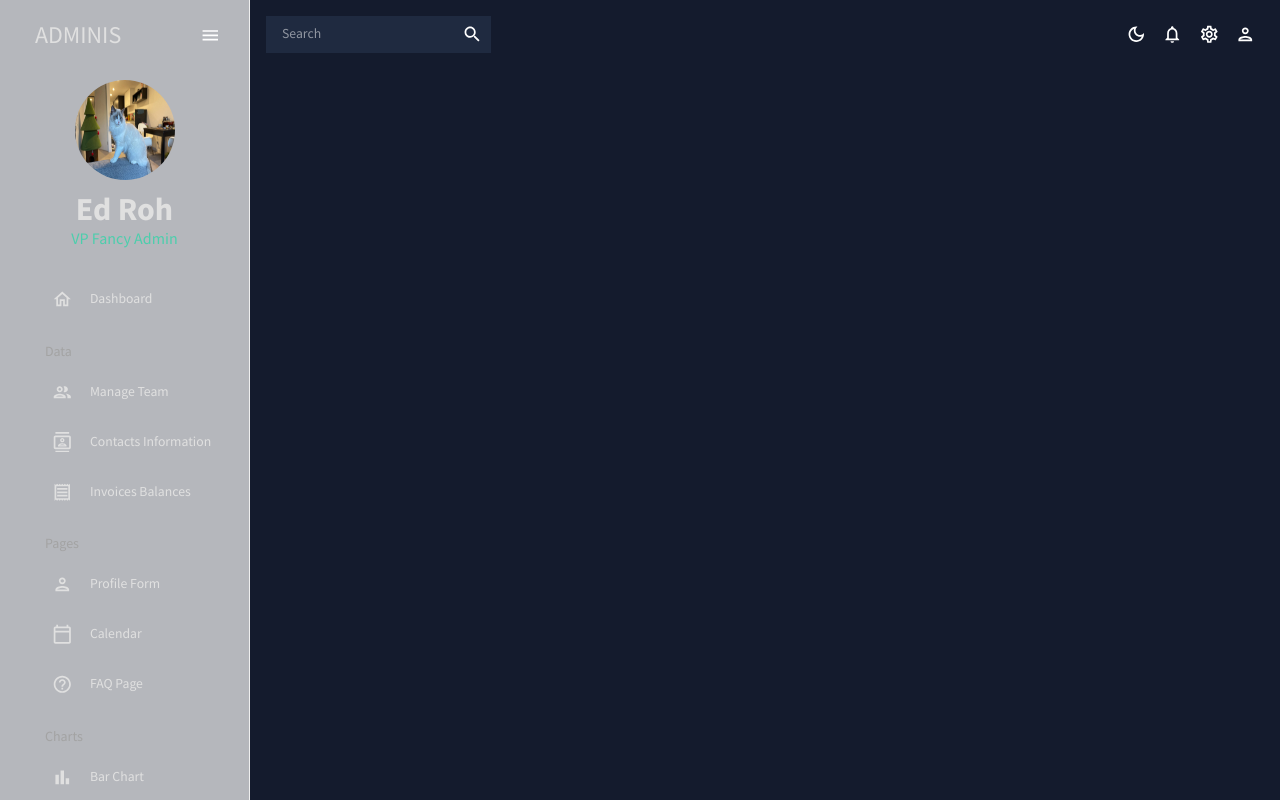
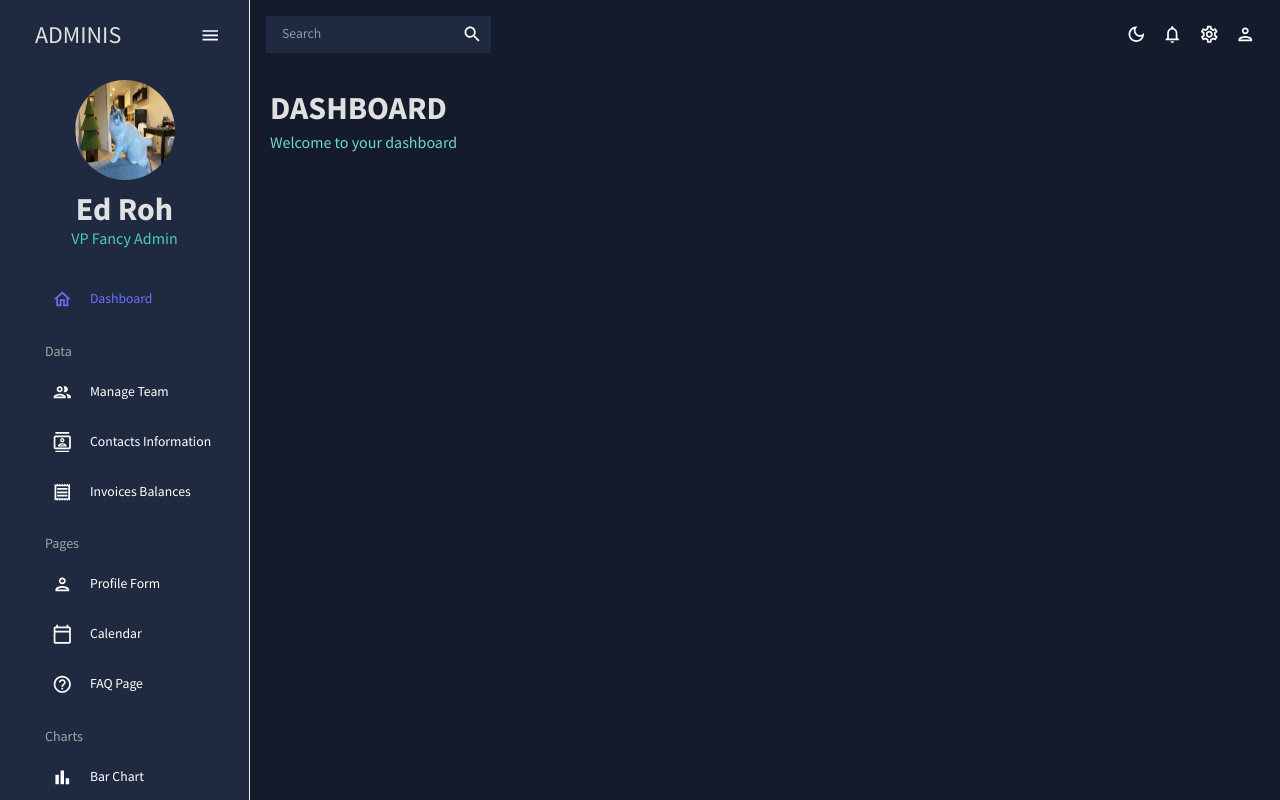
Before and after one commit to waterSensei/react-admin, a React (Create React App) app: page / in a window 1280 px wide. Shown: the top 800 px of the page. Built offline with nearby package versions, Linux system fonts and the light colour scheme.

Commit message:
fixed sidebar; add header for Dashboard.

```diff
--- a/src/App.js
+++ b/src/App.js
@@ -2,7 +2,7 @@ import { useState } from "react";
 import { Routes, Route } from "react-router-dom";
 import Topbar from "./scenes/global/Topbar";
 import MySideBar from "./scenes/global/MySideBar";
-// import Dashboard from "./scenes/dashboard";
+import Dashboard from "./scenes/dashboard";
 // import Team from "./scenes/team";
 // import Invoices from "./scenes/invoices";
 // import Contacts from "./scenes/contacts";
@@ -28,7 +28,7 @@ function App() {
           <main className="content">
             <Topbar />
             <Routes>
-              {/* <Route path="/" element={<Dashboard />} /> */}
+              <Route path="/" element={<Dashboard />} />
               {/* <Route path="/team" element={<Team />} /> */}
               {/* <Route path="/contacts" element={<Contacts />} /> */}
               {/* <Route path="/invoices" element={<Invoices />} /> */}
--- /dev/null
+++ b/src/components/Header.jsx
@@ -0,0 +1,24 @@
+import { Typography, Box, useTheme } from "@mui/material";
+import { tokens } from "../theme";
+
+const Header = ({ title, subtitle }) => {
+  const theme = useTheme();
+  const colors = tokens(theme.palette.mode);
+  return (
+    <Box mb="30px">
+      <Typography
+        variant="h2"
+        color={colors.grey[100]}
+        fontWeight="bold"
+        sx={{ mb: "5px" }}
+      >
+        {title}
+      </Typography>
+      <Typography variant="h5" color={colors.greenAccent[400]}>
+        {subtitle}
+      </Typography>
+    </Box>
+  );
+};
+
+export default Header;
--- a/src/scenes/dashboard/index.jsx
+++ b/src/scenes/dashboard/index.jsx
@@ -1,5 +1,14 @@
+import { Box } from "@mui/system";
+import Header from "../../components/Header";
+
 const Dashboard = () => {
-    return <div>Dashboard</div>
+  return (
+    <Box m="20px">
+      <Box display="flex" justifyContent="space-between" alignItems="center">
+        <Header title="DASHBOARD" subtitle="Welcome to your dashboard" />
+      </Box>
+    </Box>
+  );
 };
 
 export default Dashboard;
--- a/src/scenes/global/MySideBar.jsx
+++ b/src/scenes/global/MySideBar.jsx
@@ -1,5 +1,12 @@
 import { useState } from "react";
-import { Sidebar, Menu, MenuItem, useProSidebar } from "react-pro-sidebar";
+import {
+  Sidebar,
+  Menu,
+  MenuItem,
+  useProSidebar,
+  menuClasses,
+  sidebarClasses,
+} from "react-pro-sidebar";
 import { Box, IconButton, Typography, useTheme } from "@mui/material";
 import { Link } from "react-router-dom";
 import { tokens } from "../../theme";
@@ -22,8 +29,13 @@ const Item = ({ title, to, icon, selected, setSelected }) => {
   return (
     <MenuItem
       active={selected === title}
-      style={{
-        color: colors.grey[100],
+      rootStyles={{
+        ["." + menuClasses.button]: {
+          "&:hover": {
+            backgroundColor: colors.grey[700],
+            borderRadius: "15px",
+          },
+        },
       }}
       onClick={() => setSelected(title)}
       icon={icon}
@@ -41,9 +53,19 @@ const MySideBar = () => {
   const [selected, setSelected] = useState("Dashboard");
 
   return (
-    <div>
-      <Sidebar>
-        <Menu iconShape="square">
+    <div style={{ display: "flex", height: "100%", minHeight: "400px" }}>
+      <Sidebar backgroundColor={colors.primary[400]}>
+        <Menu
+          menuItemStyles={{
+            backgroundColor: colors.primary[400],
+            button: ({ active }) => {
+              return {
+                backgroundColor: active ? colors.primary[400] : undefined,
+                color: active ? "#6870fa" : undefined,
+              };
+            },
+          }}
+        >
           {/* LOGO AND MENU ICON */}
           <MenuItem
             onClick={() => collapseSidebar()}
@@ -52,6 +74,13 @@ const MySideBar = () => {
               margin: "10px 0 20px 0",
               color: colors.blueAccent[900],
             }}
+            rootStyles={{
+              ["." + menuClasses.button]: {
+                "&:hover": {
+                  backgroundColor: colors.primary[300],
+                },
+              },
+            }}
           >
             {!collapsed && (
               <Box
@@ -59,7 +88,6 @@ const MySideBar = () => {
                 justifyContent="space-between"
                 alignItems="center"
                 ml="15px"
-                onClick={() => collapseSidebar()}
               >
                 <Typography variant="h3" color={colors.grey[100]}>
                   ADMINIS
```
